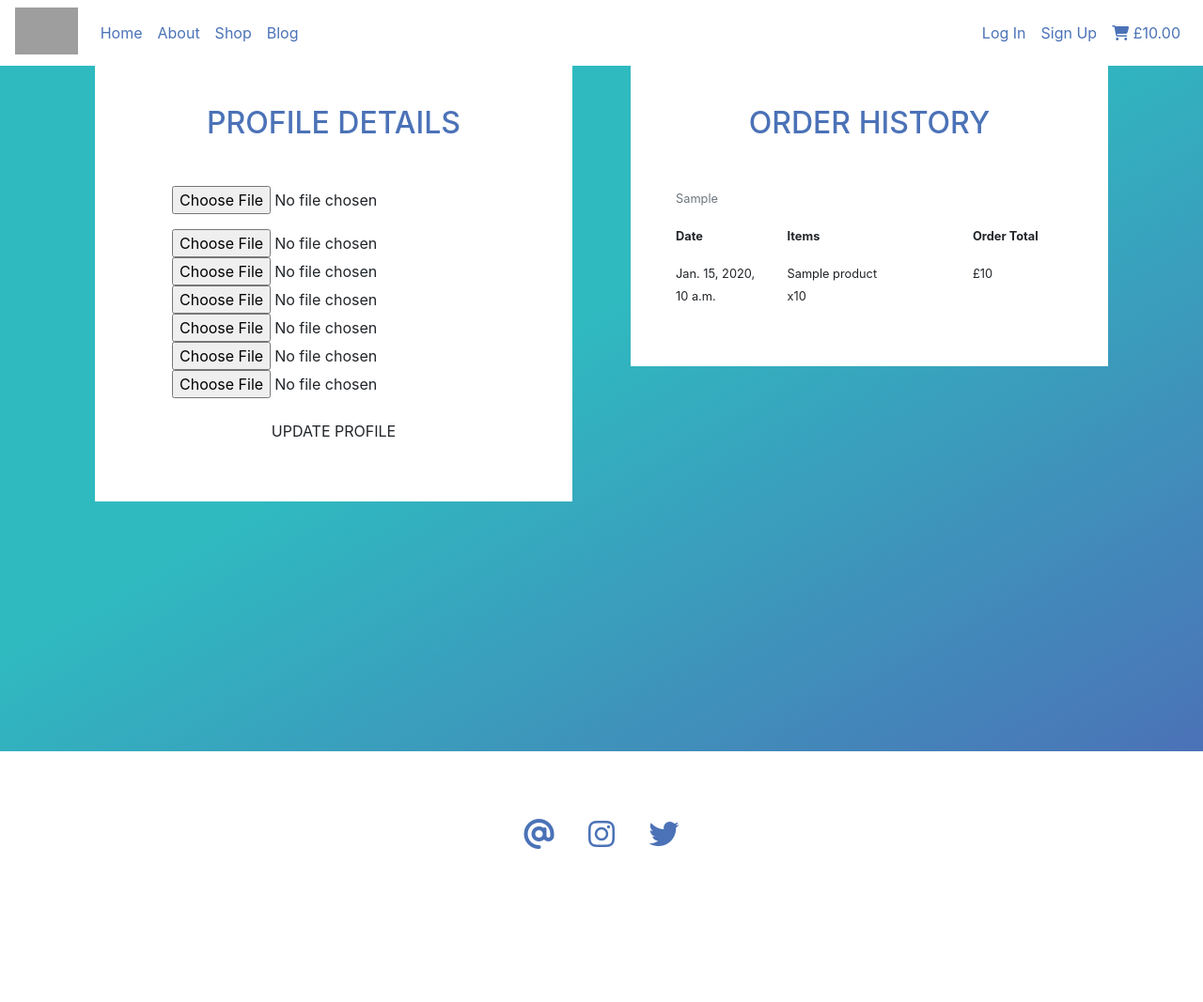
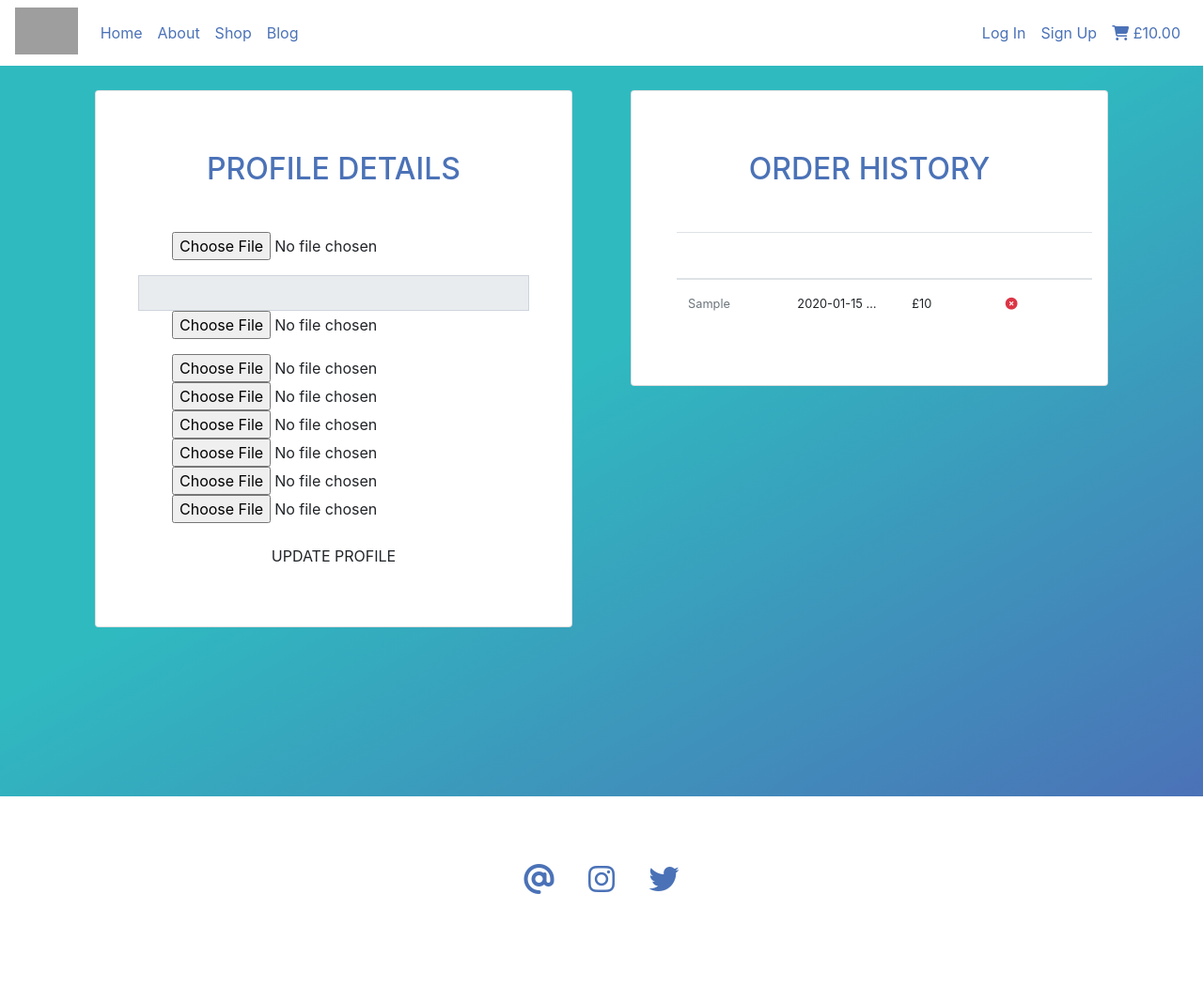
Before and after one commit to devmegan/korcbd, a Django app: template profiles/templates/profiles/profile.html in a window 1280 px wide. Shown: the whole page at 94% size. Before the commit the page ends 904 px from the top, so only its background shows below. Run offline with Django 3.2, Linux system fonts and the light colour scheme; the template is opened without the code that fills it: most values are stand-ins (such as "Sample title", 1, 10 or a date in 2020); form fields are guessed from the names that the template uses; some libraries are stand-ins or nearby versions; grey boxes are pictures that could not be loaded.

Commit message:
rendering out order history in card

```diff
--- a/profiles/templates/profiles/profile.html
+++ b/profiles/templates/profiles/profile.html
@@ -2,18 +2,22 @@
 {% load static %}
 {% block extra_title %} PROFILE {% endblock %}
 {% block content %}
-<section class="min-vh-100 bg-kor-blue-grad">
+<section class="min-vh-100 bg-kor-blue-grad mt-5">
     <!-- Profile Detail -->
     <div class="container pb-5">
         <div class="row">
             <div class="col-10 offset-1 col-lg-6 offset-lg-0 mt-5">
-            <div class="bg-white mx-3 py-5">
+            <div class="bg-white mx-3 py-5 border-purple rounded-1 card">
                 <h2 class="text-blue text-center uppercase mt-3 mb-5">Profile Details</h2>
                 <div class="row">
                     <div class="col-10 offset-1">
                         <form class="text-center" method="POST" action="{% url 'profile' %}" id="profile-update-form">
                         {% csrf_token %}
                             <div class="form-group">
+                                {{ form.profile_full_name }}
+                            </div>
+                            <div class="form-group">
+                                <input type="text" class="form-control rounded-0" disabled value="{{ user.email }}">
                                 {{ form.profile_phone_number }}
                             </div>
                             <div class="form-group">
@@ -24,39 +28,50 @@
                                 {{ form.profile_postcode }}
                                 {{ form.profile_country }}
                             </div>
-                            <button type="submit" class="uppercase btn kor-btn-hover colour-dark rounded-0 px-5 mb-2">Update Profile</button>
+                            <button type="submit" class="uppercase btn kor-btn-hover colour-darker px-5 mb-2">Update Profile</button>
                         </form>
                     </div>
                 </div>
             </div>
             </div>
             <div class="col-10 offset-1 col-lg-6 offset-lg-0 mt-5">
-                <div class="bg-white mx-3 py-5">
+                <div class="bg-white mx-3 py-5 border-purple rounded-1 card">
                     <h2 class="text-blue text-center uppercase mt-3 mb-5">Order History</h2>
                     <div class="ml-5 mr-3" id="order-history-container">
-                        <div class="row">
-                {% for order in orders %}
+                        <div class="row no-gutters">
+                        {% if not orders %}
                             <div class="col-12">
-                                <p><small><a class="text-muted" href="{% url 'order_history' order.order_reference %}">{{ order.order_reference }}</a></small></p>
+                                <div class="text-center">
+                                    <p>As soon as you've made an order through your account, a copy of it will appear here.</p>
+                                     <a class="uppercase btn kor-btn-hover colour-darker px-5 my-2" href="{% url 'products' %}">Shop Now</a>
+                                </div>
                             </div>
-                            <div class="col-3">
-                                <p><small class="font-weight-bold">Date</small></p>
-                                <p><small>{{ order.date }}</small></p>
-                            </div>
-                            <div class="col-5">
-                                <p><small class="font-weight-bold">Items</small></p>
-                                <ul class="list-unstyled">
-                                {% for item in order.lineitems.all %}
-                                    <li><small>{{ item.product.name }}</small></li>
-                                    <li><small>x{{ item.quantity }}</small></li>
-                                {% endfor %}
-                                </li>
-                            </div>
-                            <div class="col-3">
-                                <p><small class="font-weight-bold">Order Total</small></p>
-                                <p><small>£{{ order.order_total }}</small></p>
-                            </div>
-                {% endfor %}
+                        {% else %}
+                        <table class="table">
+  <thead class="bg-blue text-white">
+    <tr>
+        <th scope="col"><small><i class="fas fa-link fa-sm"></i> Reference</small></th>
+        <th scope="col"><small>Order Date</small></th>
+        <th scope="col"><small>Order total</small></th>
+        <th scope="col"><small>Dispatched</small></th>
+    </tr>
+  </thead>
+  <tbody>
+  {% for order in orders reversed %}
+    <tr>
+      <td title="{{ order.order_reference }}"><small><a class="text-muted" href="{% url 'order_history' order.order_reference %}">{{ order.order_reference|truncatechars:10}}</a></small></td>
+      <td title="{{ order.date }}"><small>{{ order.date|truncatewords:1 }}</small></td>
+      <td><small>£{{ order.order_total }}</small></td>
+      {% if order.dispatched %}
+      <td><small><i class="fas fa-check-circle text-success"></i></small></td>
+      {% else %}
+      <td><small><i class="fas fa-times-circle text-danger"></i></small></td>
+      {% endif %}
+    </tr>
+    {% endfor %}
+  </tbody>
+</table>
+{% endif %}
                         </div>
                     </div>
                 </div>
```
